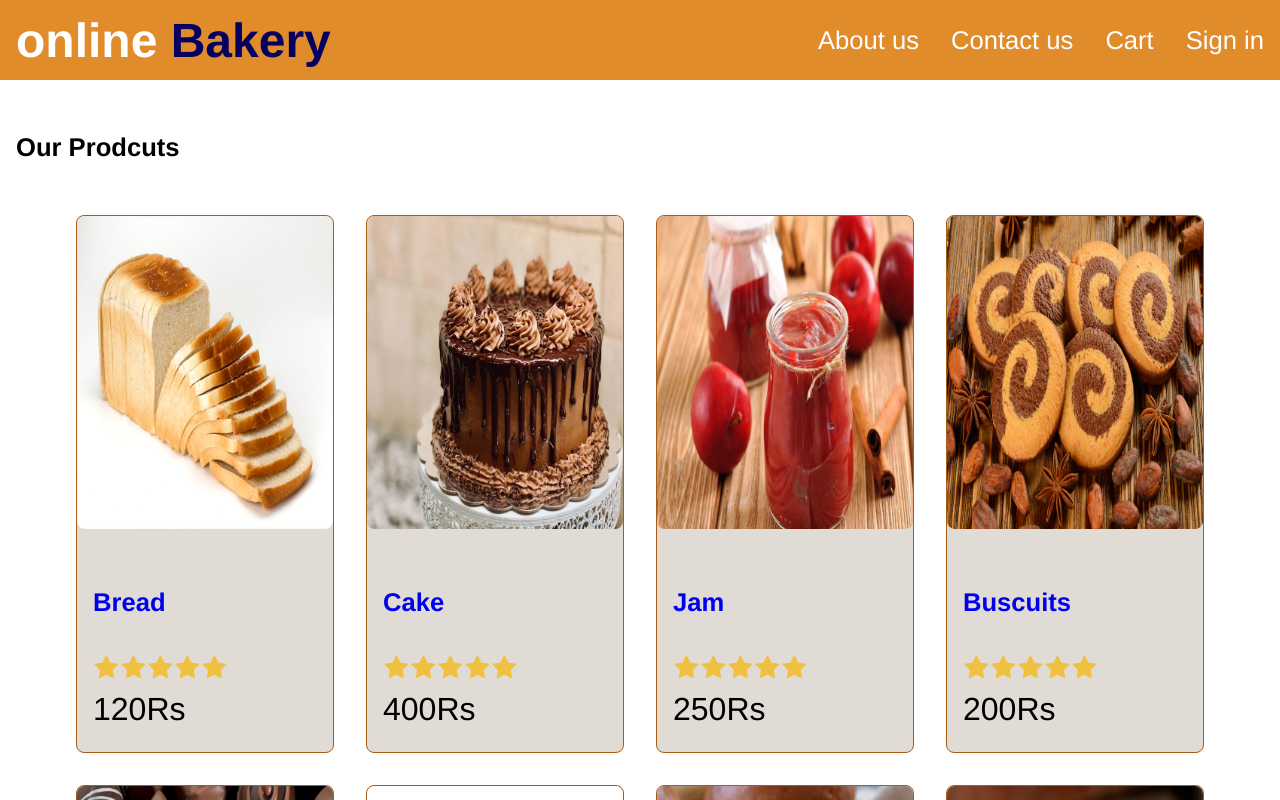
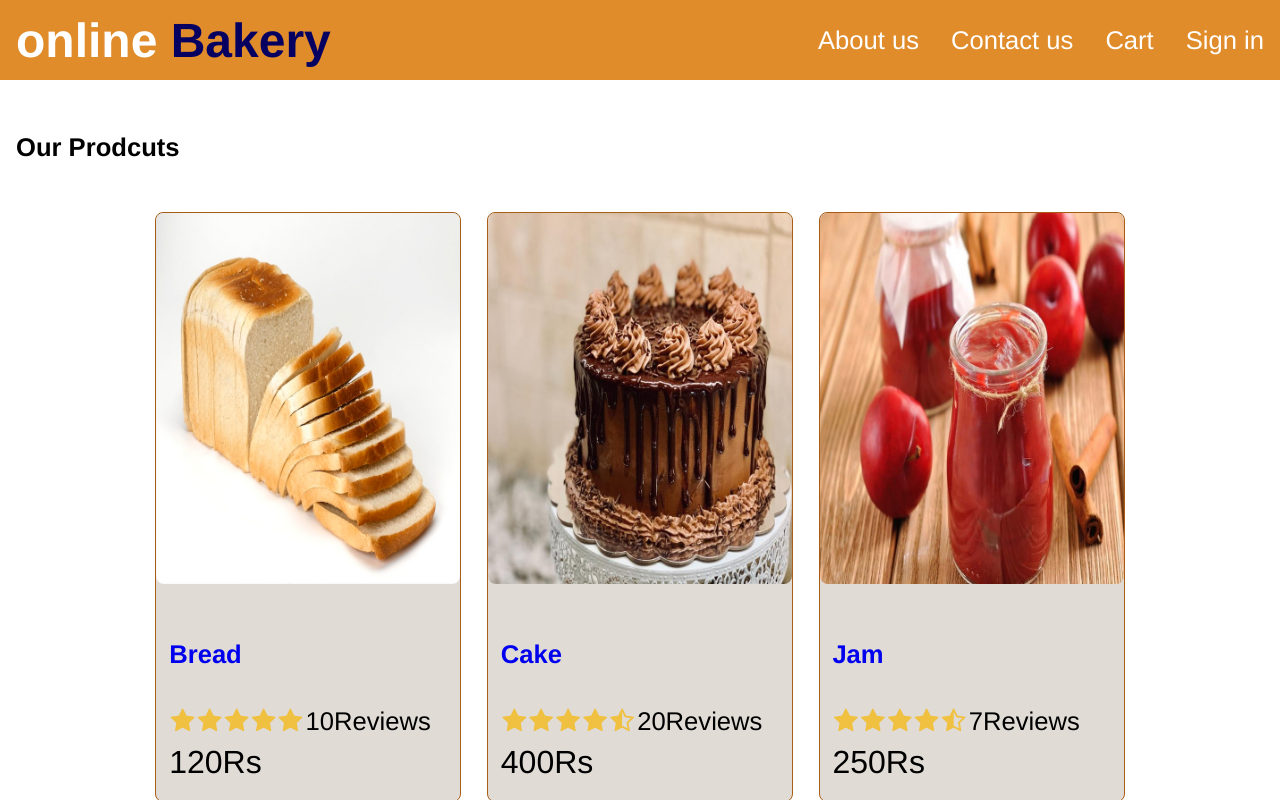
Before and after one commit to hafizwasi/fyp-project, a React (Create React App) app in the folder frontend/: page / in a window 1280 px wide. Shown: the top 800 px of the page. Built offline with nearby package versions, Linux system fonts and the light colour scheme.

Commit message:
Reviews build

```diff
--- a/frontend/src/App.js
+++ b/frontend/src/App.js
@@ -1,4 +1,5 @@
 import React from 'react';
+import Product from './components/Products';
 import data from './data';
 
 function App() {
@@ -19,38 +20,7 @@
           <h2>Our Prodcuts</h2>
           <div className="row center">
             {data.products.map((product) => (
-              <div key={product._id} className="card">
-                <a href={`/product/${product._id}`}>
-                  <img
-                    className="medium"
-                    src={product.image}
-                    alt={product.name}
-                  />
-                </a>
-                <div className="card-body">
-                  <a href={`/product/${product._id}`}>
-                    <h2>{product.name}</h2>
-                  </a>
-                  <div className="rating">
-                    <span>
-                      <i className="fa fa-star"></i>
-                    </span>
-                    <span>
-                      <i className="fa fa-star"></i>
-                    </span>
-                    <span>
-                      <i className="fa fa-star"></i>
-                    </span>
-                    <span>
-                      <i className="fa fa-star"></i>
-                    </span>
-                    <span>
-                      <i className="fa fa-star"></i>
-                    </span>
-                  </div>
-                  <div className="price">{product.price}Rs</div>
-                </div>
-              </div>
+              <Product key={product.id} product={product}></Product>
             ))}
           </div>
         </div>
--- /dev/null
+++ b/frontend/src/components/Products.js
@@ -0,0 +1,28 @@
+import React from 'react';
+import Rating from './Rating';
+
+export default function Product(props){
+const { product }= props;
+    return(<div>
+        <div key={product._id} className="card">
+                <a href={`/product/${product._id}`}>
+                  <img
+                    className="medium"
+                    src={product.image}
+                    alt={product.name}
+                  />
+                </a>
+                <div className="card-body">
+                  <a href={`/product/${product._id}`}>
+                    <h2>{product.name}</h2>
+                  </a>
+                 <Rating rating={product.rating}
+                 numReviews={product.numReviews}>
+
+                 </Rating>
+                  <div className="price">{product.price}Rs</div>
+                </div>
+              </div>
+
+    </div>)
+}
--- /dev/null
+++ b/frontend/src/components/Rating.js
@@ -0,0 +1,46 @@
+import React from 'react';
+export default function Rating(props) {
+    const { rating, numReviews } = props;
+    return (
+        <div className="rating">
+            <span>
+                <i className={rating >= 1
+                    ? "fa fa-star"
+                    : rating >= 0.5
+                    ? 'fa fa-star-half-o'
+                    : 'fa fa-star-o'}></i>
+            </span>
+            <span>
+            <i className={rating >= 2
+                    ? "fa fa-star"
+                    : rating >= 1.5
+                    ? 'fa fa-star-half-o'
+                    : 'fa fa-star-o'}></i>
+            </span>
+            <span>
+            <i className={rating >= 3
+                    ? "fa fa-star"
+                    : rating >= 2.5
+                    ? 'fa fa-star-half-o'
+                    : 'fa fa-star-o'}></i>
+            </span>
+            <span>
+            <i className={rating >= 4
+                    ? "fa fa-star"
+                    : rating >= 3.5
+                    ? 'fa fa-star-half-o'
+                    : 'fa fa-star-o'}></i>
+            </span>
+            <span>
+            <i className={rating >= 5
+                    ? "fa fa-star"
+                    : rating >= 4.5
+                    ? 'fa fa-star-half-o'
+                    : 'fa fa-star-o'}></i>
+            </span>
+            <span>
+                {numReviews + 'Reviews'}
+            </span>
+        </div>
+    )
+}
--- a/frontend/src/data.js
+++ b/frontend/src/data.js
@@ -5,7 +5,7 @@
             name: 'Bread',
             image: '/images/bread.jpeg',
             price: '120',
-            rating: '4.5',
+            rating: '5.0',
             numReviews: '10',
 
         },
@@ -23,7 +23,7 @@
             name: 'Jam',
             image: '/images/jam.jpg',
             price: '250',
-            rating: '4.7',
+            rating: '4.8',
             numReviews: '7',
 
         },
@@ -72,6 +72,15 @@
             numReviews: '25',
 
         },
+        {
+            _id: '9',
+            name: 'Egg',
+            image: '/images/egg.jpg',
+            price: '150 per doze',
+            rating: '5',
+            numReviews: '25',
+
+        },
     ],
 };
 export default data;
--- a/frontend/src/index.css
+++ b/frontend/src/index.css
@@ -83,7 +83,7 @@
   border-radius: 0.5rem;
 }
 img.medium{
-  max-width: 16rem;
+  max-width: 19rem;
   width: 100%;
 }
 /* border of card*/
@@ -91,10 +91,10 @@
   border: 0.1rem #a85c14 solid;
   background-color: #e0dbd5;
   border-radius: 0.5rem;
-  margin: 1rem;
+  margin: 0.8rem;
 }
 .card-body{
-  padding: 1rem;
+  padding: 0.8rem;
 }
 .card-body > * /*for all elements in card body or all direct child of card body*/{
 margin-bottom: 0.5rem;
@@ -108,3 +108,6 @@
   margin: 0.1rem;
 
 }
+.rating span:last-child{
+  color: black;
+}
```
